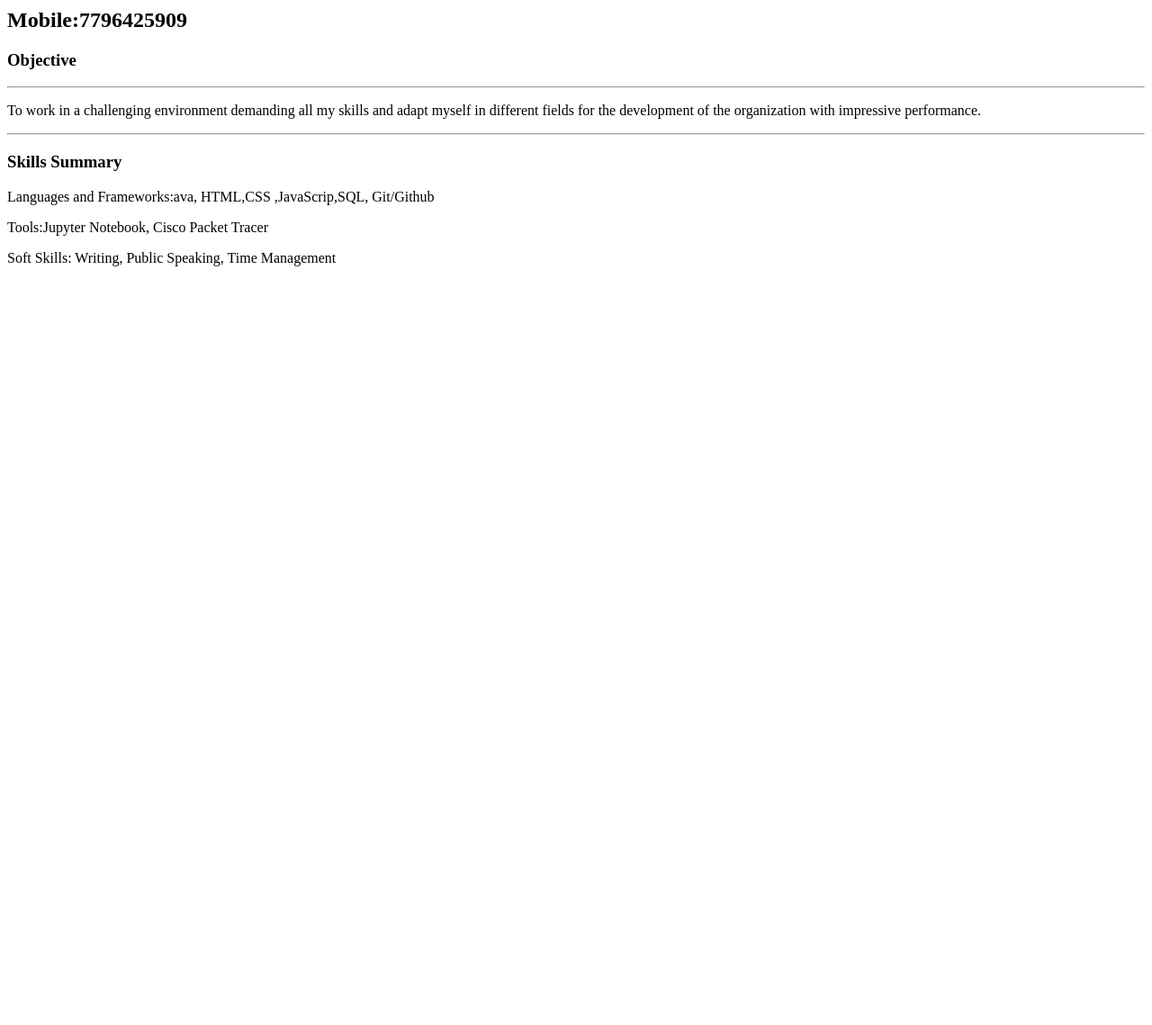
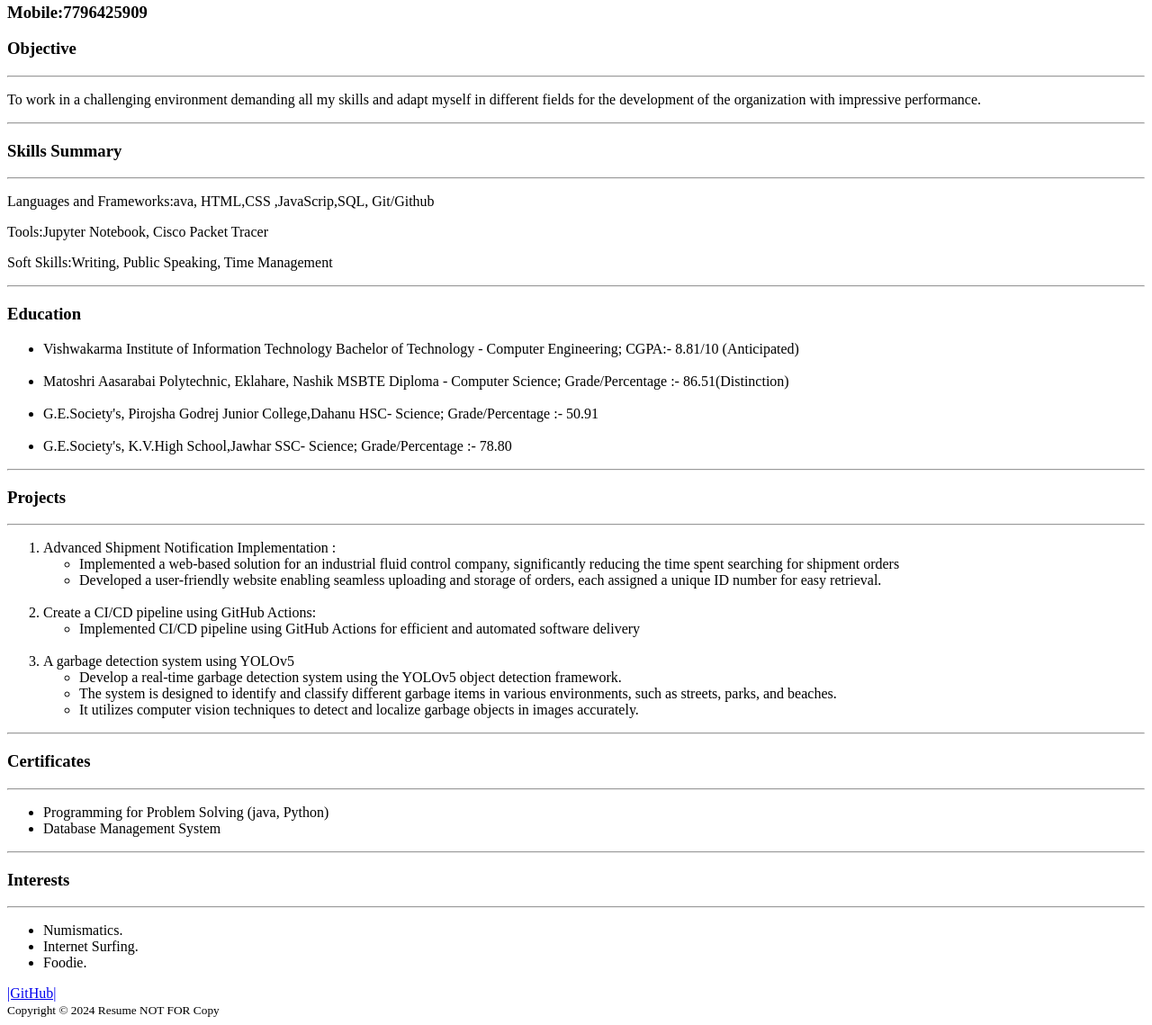
Before and after one commit to ADG9ADG/Resume, a plain HTML site: page index.html in a window 1280 px wide. Shown: the part 230-1369 px from the top of the page at 90% size. Before the commit the page ends 800 px from the top, so only its background shows below. Drawn offline with Linux system fonts and the light colour scheme.

Commit message:
Update index.html

```diff
--- a/index.html
+++ b/index.html
@@ -7,29 +7,139 @@
 </head>
 <img src="./assets/images/photo2.jpg"  height="100" alt="photo of amit">
 <body>
-<h1> Amit Gavit
-</h1>
+        <h1> Amit Gavit   </h1>
+        <h3> Email: gavitamit01@gmail.com </h3>
+        <h3> Mobile:7796425909</h3>
+        <h3> Objective</h3>
 
-<h2> Email: gavitamit01@gmail.com </h2>
-<h2> Mobile:7796425909</h2>
-
-<h3> Objective</h3>
             <hr>
                 <p>
                  To work in a challenging environment demanding all my skills and adapt myself in different fields for the development of
                     the organization with impressive performance.
             <hr>
+
         <h3>Skills Summary</h3>
+            <hr>
                 <p>
                     Languages and Frameworks:ava, HTML,CSS ,JavaScrip,SQL, Git/Github
                 </p>
+
                 <p>
                 Tools:Jupyter Notebook, Cisco Packet Tracer
                 </p>
+
                 <p>
-    Soft Skills:
-Writing, Public Speaking, Time Management
-</p>
-</p>
+                 Soft Skills:Writing, Public Speaking, Time Management
+            <hr>
+
+        <h3>Education</h3>
+        <ul>
+            <li>Vishwakarma Institute of Information Technology
+                Bachelor of Technology - Computer Engineering; CGPA:- 8.81/10 (Anticipated)
+            </li>
+            <br>
+            <li>
+                Matoshri Aasarabai Polytechnic, Eklahare, Nashik
+                MSBTE Diploma - Computer Science; Grade/Percentage :- 86.51(Distinction)
+            </li>
+            <br>
+            <li>
+                G.E.Society's, Pirojsha Godrej Junior College,Dahanu
+                HSC- Science; Grade/Percentage :- 50.91
+            </li>
+            <br>
+            <li>
+                G.E.Society's, K.V.High School,Jawhar
+                SSC- Science; Grade/Percentage :- 78.80
+            </li>
+
+        </ul>
+
+        <hr>
+        <h3>
+            Projects
+        </h3>
+        <hr>
+        <ol>
+            <li>
+                Advanced Shipment Notification Implementation :
+                <br>
+                <ul>
+                    <li>
+                        Implemented a web-based solution for an industrial fluid control company, significantly reducing the time spent
+searching for shipment orders
+                    </li>
+                    <li>
+                        Developed a user-friendly website enabling seamless uploading and storage of orders, each assigned a unique ID
+number for easy retrieval.
+                    </li>
+                </ul>
+
+            </li>
+            <br>
+            <li>
+                Create a CI/CD pipeline using GitHub Actions:
+                <ul>
+                    <li>
+                        Implemented CI/CD pipeline using GitHub Actions for efficient and automated software delivery
+                    </li>
+                </ul>
+            </li>
+            <br>
+            <li>
+                A garbage detection system using YOLOv5
+                <ul>
+                    <li>
+                        Develop a real-time garbage detection system using the YOLOv5 object detection framework.
+                    </li>
+                    <li>
+                        The system is designed to identify and classify different garbage items in various environments, such as streets,
+                        parks, and beaches.
+                    </li>
+                    <li>
+                        It utilizes computer vision techniques to detect and localize garbage objects in images accurately.
+                    </li>
+                </ul>
+            </li>
+
+        </ol>
+        <hr>
+        <h3>
+            Certificates
+        </h3>
+        <hr>
+        <ul>
+            <li>Programming for Problem Solving (java, Python)</li>
+            <li>Database Management System</li>
+        </ul>
+        <hr>
+        <h3>
+            Interests
+        </h3>
+        <hr>
+            <ul>
+                <li>
+                    Numismatics.
+
+                </li>
+                <li>
+                    Internet Surfing.
+
+                </li>
+                <li>
+                    Foodie.
+                </li>
+            </ul>
+
+           <a href="https://github.com/ADG9ADG"> |GitHub|
+
+           </a>
+    <footer>
+                <small>
+                  Copyright © 2024 Resume NOT FOR Copy
+                </small>
+              </footer>
+
+
 </body>
 </html>
```
Lines whose indentation alone changed are shown as unchanged.
